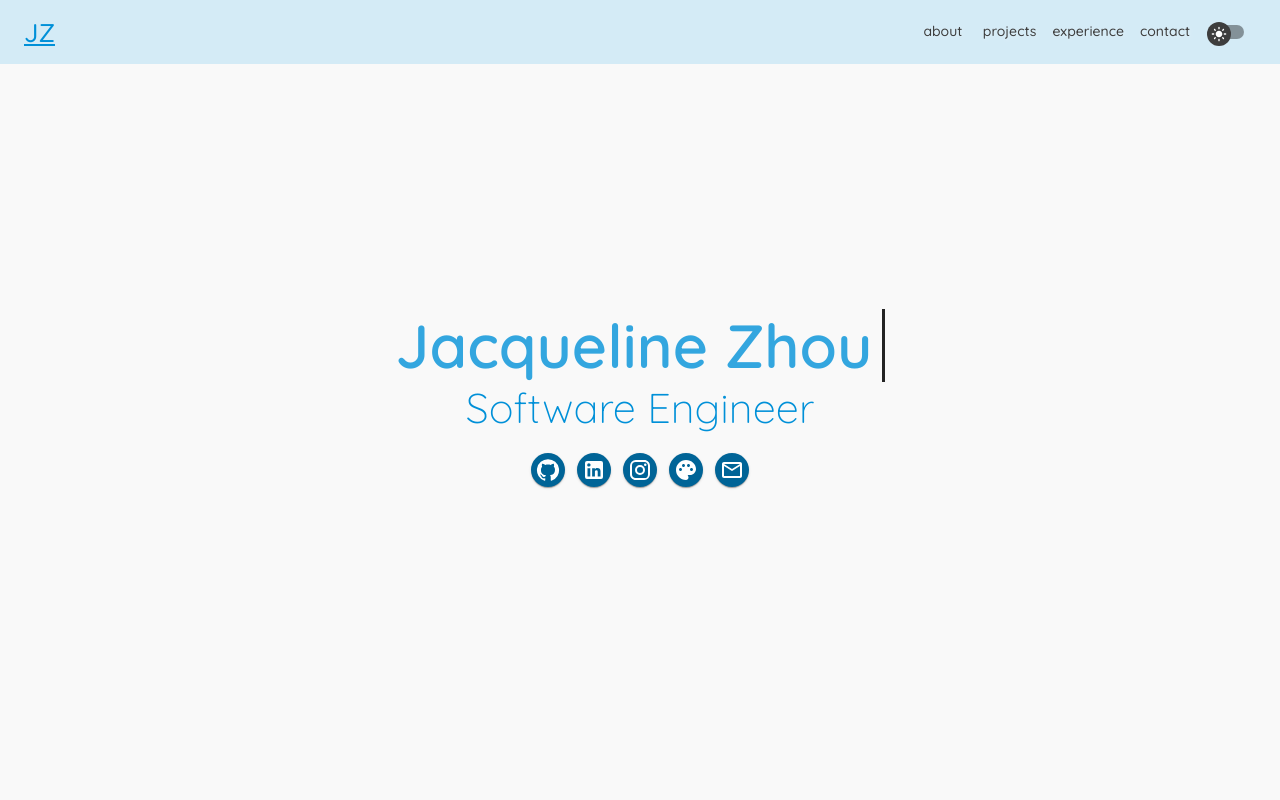
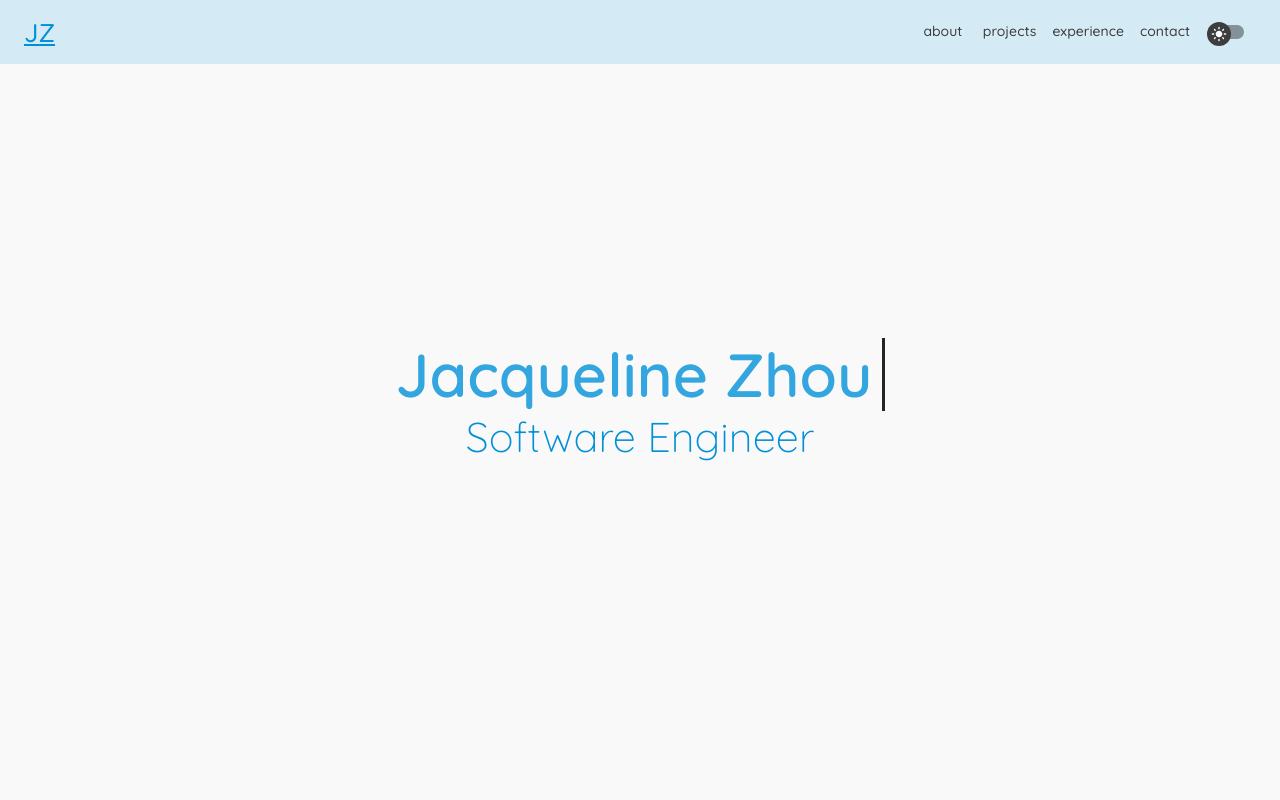
Before and after one commit to jacqizee/personal-website, a React (Create React App) app: page / in a window 1280 px wide. Shown: the top 800 px of the page. Built offline with nearby package versions, Linux system fonts and the light colour scheme.

Commit message:
cleaning up unused components

```diff
--- a/src/components/Hero.js
+++ b/src/components/Hero.js
@@ -1,7 +1,5 @@
 import Box from '@mui/material/Box'
 import Typography from '@mui/material/Typography'
-
-import Links from './Links'
 
 import { flexCenterCol } from './styles/styles.js'
 
@@ -14,7 +12,6 @@ const Hero = () => {
       <Typography variant="h4" color='primary.main' sx={{ fontWeight: 300 }}>
         Software Engineer
       </Typography>
-      <Links />
     </Box>
   )
 }
```
